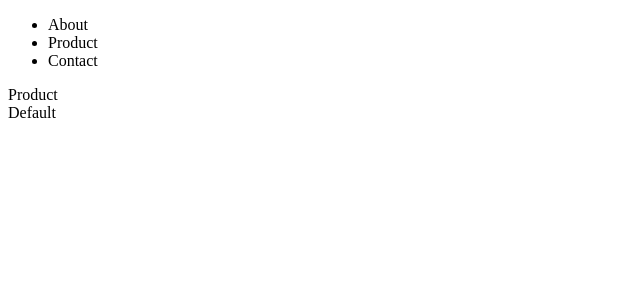
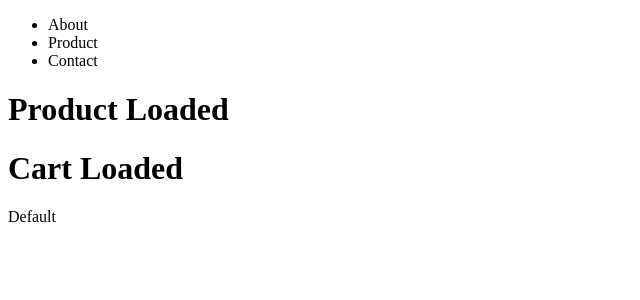
Before and after one commit to anujdwive/NextJs_Application, a Next.js app: page /product in a window 1280 px wide. Shown: the top 300 px of the page, without its empty margins (0-640 px from the left). Built offline with nearby package versions, Linux system fonts and the light colour scheme.

Commit message:
learn about suspense and streaming

```diff
--- a/src/app/product/page.jsx
+++ b/src/app/product/page.jsx
@@ -1,7 +1,26 @@
-import React from "react";
+import React, { Suspense } from "react";
+
+export const ProductDetails = async () => {
+  await new Promise((resolve) => setTimeout(resolve, 5000));
+  return <h1>Product Loaded</h1>;
+};
+
+export const CartDetails = async () => {
+  await new Promise((resolve) => setTimeout(resolve, 2000));
+  return <h1>Cart Loaded</h1>;
+};
 
 const Product = () => {
-  return <div>Product</div>;
+  return (
+    <div>
+      <Suspense fallback={<div>Product details loading....</div>}>
+        <ProductDetails />
+      </Suspense>
+      <Suspense fallback={<div>Cart details loading....</div>}>
+        <CartDetails />
+      </Suspense>
+    </div>
+  );
 };
 
 export default Product;
```
